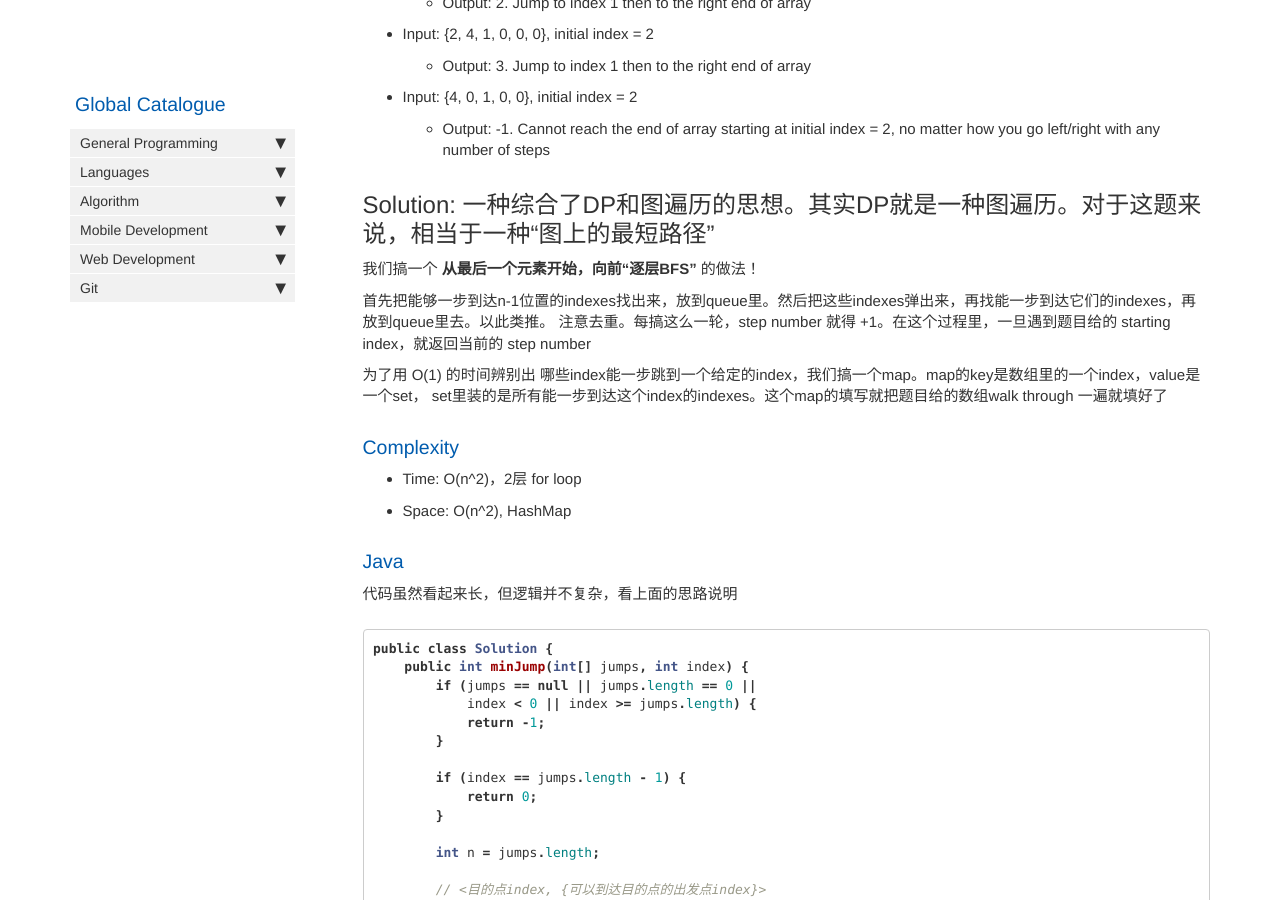
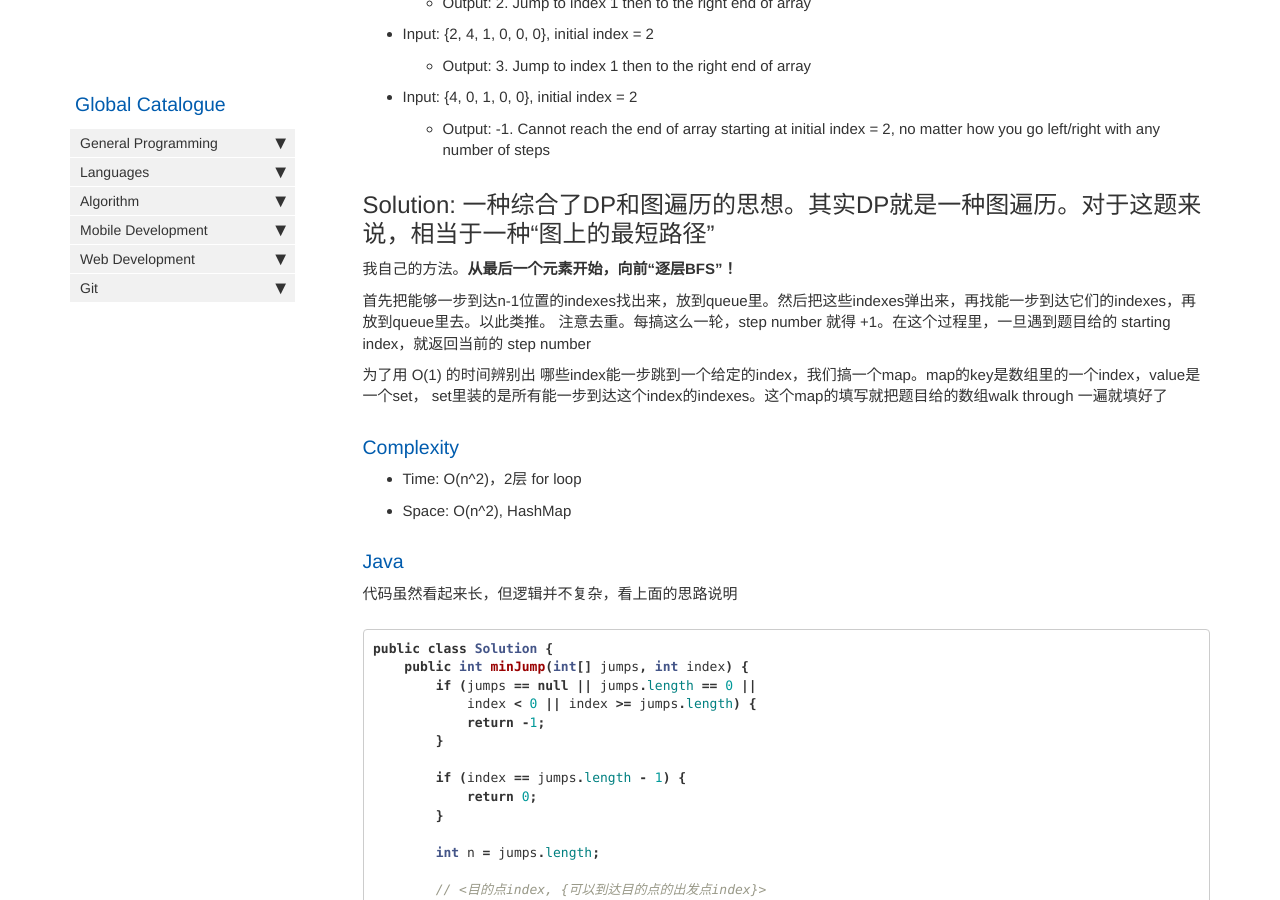
Before and after one commit to HungryOrc/hungryorc.github.io, a Jekyll site: the page built from pages/algorithm/algorithm_arrayHopper4_bothDirection_minStepsToReachEndOfArray.md, in a window 1280 px wide and 900 px high, scrolled down 627 px. Built offline with Jekyll 4.4.1, drawn with Linux system fonts in a browser that asks for light colours; nearby versions of some CDN libraries; comment, search, counter and statistics services are not loaded.

Commit message:
Update algorithm_arrayHopper4_bothDirection_minStepsToReachEndOfArray.md

```diff
--- a/pages/algorithm/algorithm_arrayHopper4_bothDirection_minStepsToReachEndOfArray.md
+++ b/pages/algorithm/algorithm_arrayHopper4_bothDirection_minStepsToReachEndOfArray.md
@@ -30,7 +30,7 @@ Assumptions
   * Output: -1. Cannot reach the end of array starting at initial index = 2, no matter how you go left/right with any number of steps
 
 ## Solution: 一种综合了DP和图遍历的思想。其实DP就是一种图遍历。对于这题来说，相当于一种“图上的最短路径”
-我们搞一个 **从最后一个元素开始，向前“逐层BFS”** 的做法！
+我自己的方法。**从最后一个元素开始，向前“逐层BFS”！**
 
 首先把能够一步到达n-1位置的indexes找出来，放到queue里。然后把这些indexes弹出来，再找能一步到达它们的indexes，再放到queue里去。以此类推。
 注意去重。每搞这么一轮，step number 就得 +1。在这个过程里，一旦遇到题目给的 starting index，就返回当前的 step number
```
